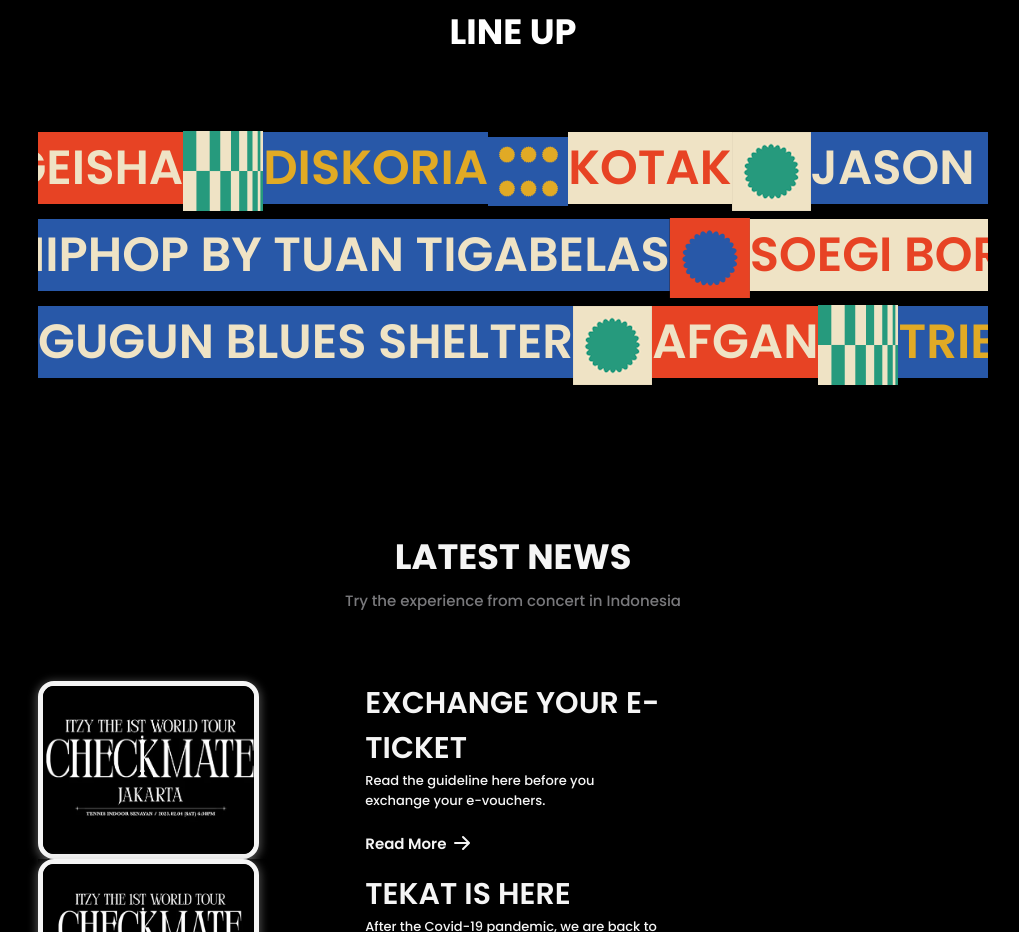
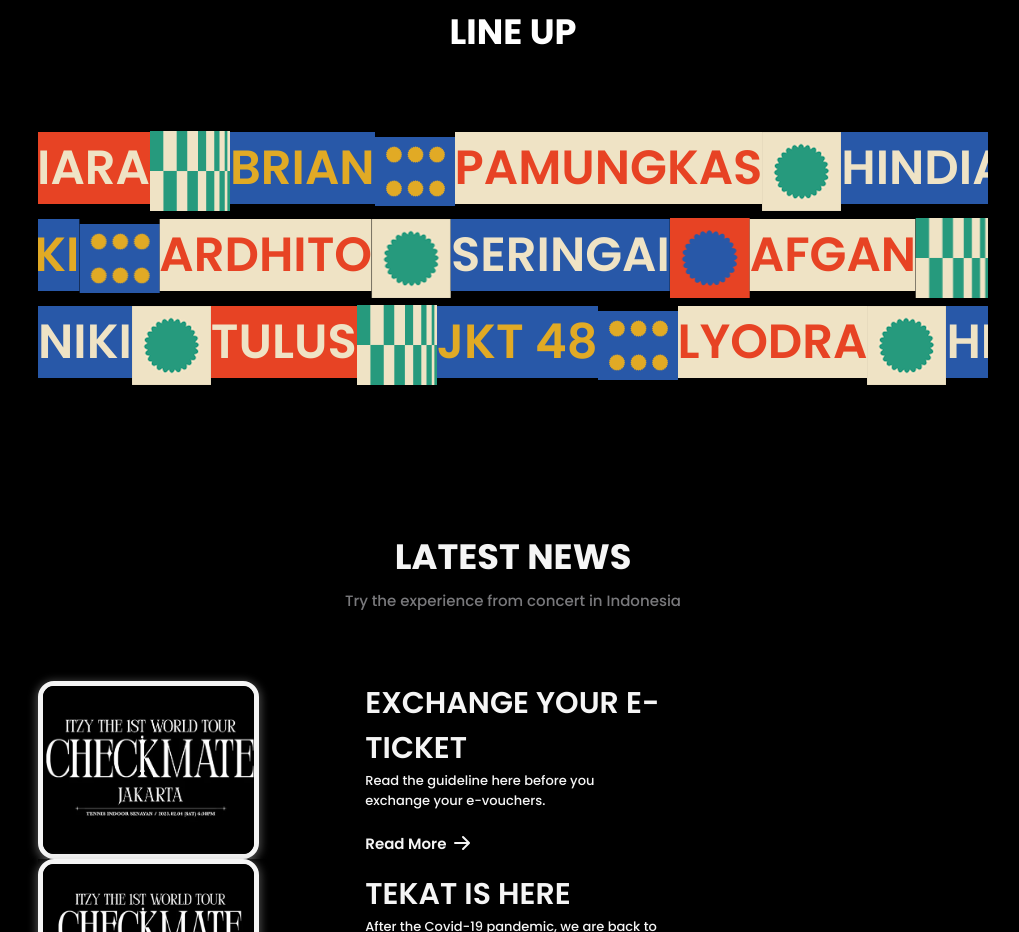
Before and after one commit to Lehho021/Website-Tekat, a React (Create React App) app: page / in a window 1280 px wide. Shown: the part 940-1872 px from the top of the page, without its empty margins (127-1146 px from the left). Built offline with nearby package versions, Linux system fonts and the light colour scheme.

Commit message:
Mengubah line up

```diff
--- a/src/Components/Popular/Popular.jsx
+++ b/src/Components/Popular/Popular.jsx
@@ -38,7 +38,7 @@
               <div className="image_wrapper flex">
                 <img src={marque3} alt="" />
               </div>
-              <p className="artis3">GEISHA</p>
+              <p className="artis3">TIARA</p>
             </div>
           </div>
           <div className="LineUP">
@@ -46,7 +46,7 @@
               <div className="image_wrapper flex">
                 <img src={marque2} alt="" />
               </div>
-              <p className="artis4">DISKORIA</p>
+              <p className="artis4">BRIAN</p>
             </div>
           </div>
           <div className="LineUP">
@@ -54,7 +54,7 @@
               <div className="image_wrapper flex">
                 <img src={marque4} alt="" />
               </div>
-              <div className="artis1">KOTAK</div>
+              <div className="artis1">PAMUNGKAS</div>
             </div>
           </div>
           <div className="LineUP">
@@ -62,7 +62,7 @@
               <div className="image_wrapper flex">
                 <img src={marque3} alt="" />
               </div>
-              <p className="artis2">JASON RANTI</p>
+              <p className="artis2">HINDIA</p>
             </div>
           </div>
           <div className="LineUP">
@@ -70,7 +70,7 @@
               <div className="image_wrapper flex">
                 <img src={marque2} alt="" />
               </div>
-              <p className="artis3">PROJECT POP</p>
+              <p className="artis3">ARIEL</p>
             </div>
           </div>
         </Marquee>
@@ -83,7 +83,7 @@
               <div className="image_wrapper flex">
                 <img src={marque1} alt="" />
               </div>
-              <p className="artis1">SOEGI BORNEAN</p>
+              <p className="artis1">AFGAN</p>
             </div>
           </div>
           <div className="LineUP">
@@ -91,7 +91,7 @@
               <div className="image_wrapper flex">
                 <img src={marque2} alt="" />
               </div>
-              <p className="artis2">TIARA ANDINI</p>
+              <p className="artis2">LYODRA</p>
             </div>
           </div>
           <div className="LineUP">
@@ -99,7 +99,7 @@
               <div className="image_wrapper flex">
                 <img src={marque3} alt="" />
               </div>
-              <p className="artis3">MELANCHOLIC BITCH</p>
+              <p className="artis3">JKT 48</p>
             </div>
           </div>
           <div className="LineUP">
@@ -107,7 +107,7 @@
               <div className="image_wrapper flex">
                 <img src={marque2} alt="" />
               </div>
-              <p className="artis4">SISITIPSI</p>
+              <p className="artis4">NIKI</p>
             </div>
           </div>
           <div className="LineUP">
@@ -115,7 +115,7 @@
               <div className="image_wrapper flex">
                 <img src={marque4} alt="" />
               </div>
-              <div className="artis1">ISYANA SARAVASTI</div>
+              <div className="artis1">ARDHITO</div>
             </div>
           </div>
           <div className="LineUP">
@@ -123,7 +123,7 @@
               <div className="image_wrapper flex">
                 <img src={marque3} alt="" />
               </div>
-              <p className="artis2">HIPHOP BY TUAN TIGABELAS</p>
+              <p className="artis2">SERINGAI</p>
             </div>
           </div>
         </Marquee>
@@ -144,7 +144,7 @@
               <div className="image_wrapper flex">
                 <img src={marque2} alt="" />
               </div>
-              <p className="artis2">GUGUN BLUES SHELTER</p>
+              <p className="artis2">NIKI</p>
             </div>
           </div>
           <div className="LineUP">
@@ -152,7 +152,7 @@
               <div className="image_wrapper flex">
                 <img src={marque3} alt="" />
               </div>
-              <p className="artis3">AFGAN</p>
+              <p className="artis3">TULUS</p>
             </div>
           </div>
           <div className="LineUP">
@@ -161,7 +161,7 @@
                 <img src={marque2} alt="" />
               </div>
               <p className="artis4">
-                TRIBUTE TO KOES PLUS (VINCENT, DESTA, ENDAH N RHESA)
+                JKT 48
               </p>
             </div>
           </div>
@@ -170,7 +170,7 @@
               <div className="image_wrapper flex">
                 <img src={marque4} alt="" />
               </div>
-              <div className="artis1">MONKEY TO MILLIONAIRE</div>
+              <div className="artis1">LYODRA</div>
             </div>
           </div>
           <div className="LineUP">
@@ -178,7 +178,7 @@
               <div className="image_wrapper flex">
                 <img src={marque3} alt="" />
               </div>
-              <p className="artis2">SHAGGYDOG</p>
+              <p className="artis2">HINDIA</p>
             </div>
           </div>
         </Marquee>
```
